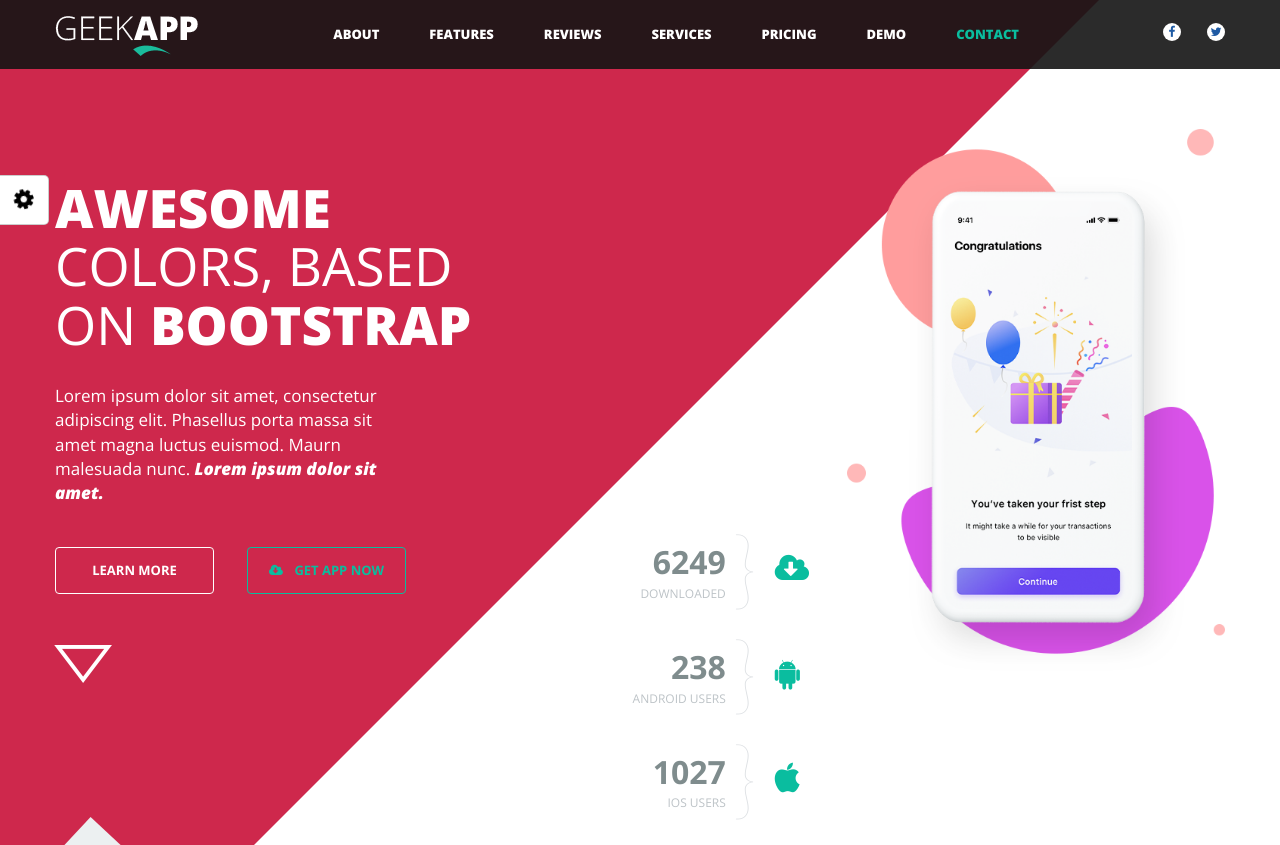
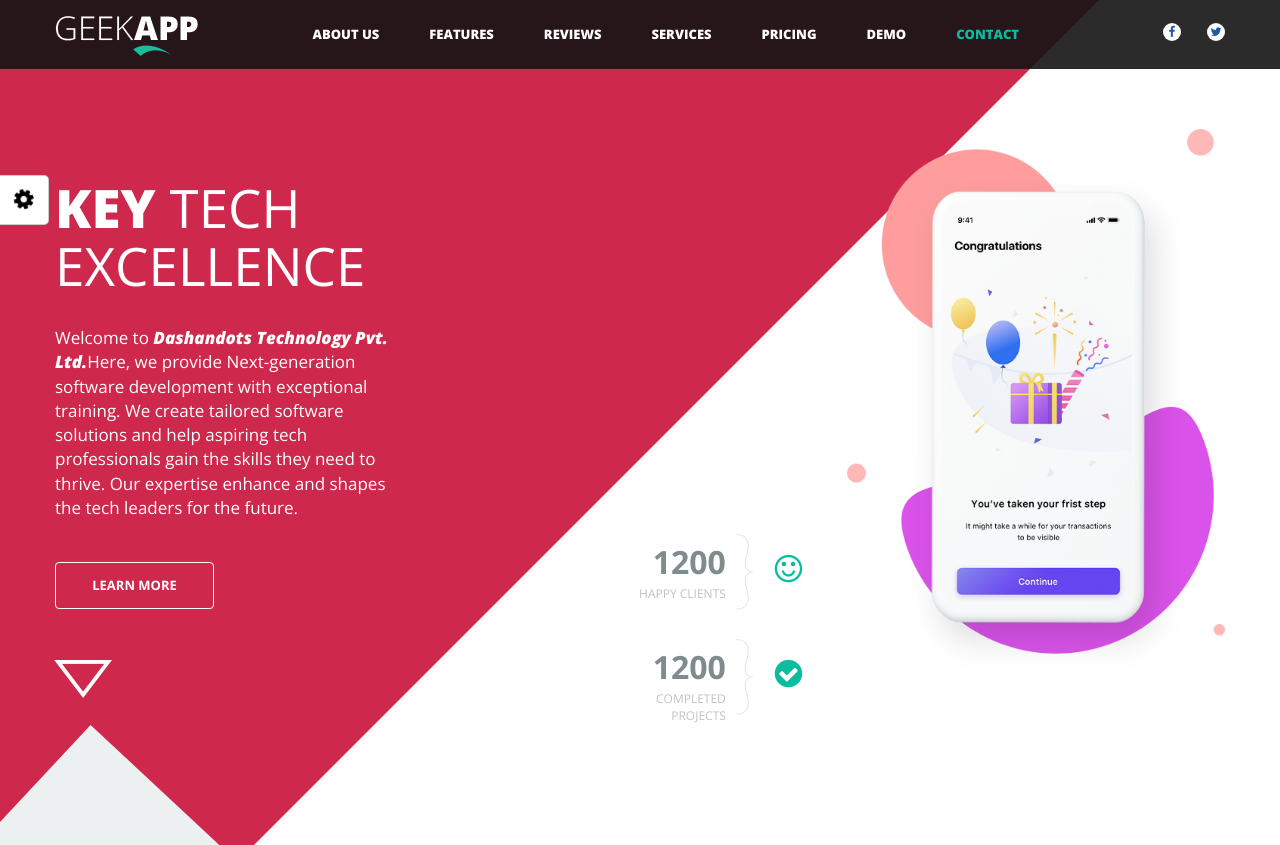
Before and after one commit to sumit245/dashandots_new_design, a website: page index.html in a window 1280 px wide. Shown: the top 845 px of the page. Drawn offline with nearby package versions, Linux system fonts and the light colour scheme.

Commit message:
Changes in About Section

```diff
--- a/index.html
+++ b/index.html
@@ -92,7 +92,7 @@
                     class="collapse navbar-collapse bs-navbar-collapse no-padding"
                   >
                     <ul class="nav navbar-nav navbar-right uppercase">
-                      <li><a href="#about" class="scroll">About</a></li>
+                      <li><a href="#about" class="scroll">About US</a></li>
                       <li><a href="#features" class="scroll">Features</a></li>
                       <li><a href="#reviews" class="scroll">Reviews</a></li>
                       <li><a href="#services" class="scroll">Services</a></li>
@@ -141,20 +141,18 @@
                   <ul class="slide-text slides">
                     <li class="capitalize">
                       <h1 class="text-uppercase">
-                        <span class="text-extrabold">A geek App</span> Built for
-                        passionate people
+                        <span class="text-extrabold">Tech</span>
+                      Meets Innovation
                       </h1>
                     </li>
                     <li class="capitalize">
                       <h1 class="text-uppercase">
-                        <span class="text-extrabold">A geek App</span> Built
-                        with Excellent Design
+                        <span class="text-extrabold">Top</span> Solution Provider
                       </h1>
                     </li>
-                    <li class="capitalize">
+                      <li class="capitalize">
                       <h1 class="text-uppercase">
-                        <span class="text-extrabold">Awesome</span> Colors,
-                        Based On <span class="text-extrabold">Bootstrap</span>
+                        <span class="text-extrabold"> Key</span> Tech Excellence
                       </h1>
                     </li>
                   </ul>
@@ -163,12 +161,8 @@
                 <div class="row">
                   <div class="col-md-10">
                     <p class="banner-text">
-                      Lorem ipsum dolor sit amet, consectetur adipiscing elit.
-                      Phasellus porta massa sit amet magna luctus euismod. Maurn
-                      malesuada nunc.
-                      <span class="extrabold-italic"
-                        >Lorem ipsum dolor sit amet.</span
-                      >
+                     Welcome to <span class="extrabold-italic"
+                        >Dashandots Technology Pvt. Ltd.</span>Here, we provide Next-generation software development with exceptional training. We create tailored software solutions and help aspiring tech professionals gain the skills they need to thrive. Our expertise enhance and shapes the tech leaders for the future.
                     </p>
                   </div>
                 </div>
@@ -178,11 +172,7 @@
                     href="#"
                     class="btn gk-btn white-btn gk-btn-margin"
                     role="button"
-                    >Learn more</a
-                  >
-                  <a href="#" class="btn gk-btn green-btn" role="button"
-                    ><i class="fa fa-cloud-download"></i> Get App Now</a
-                  >
+                    >Learn more</a>
                 </div>
                 <!-- Banner Nav Shape -->
                 <div class="row triangle-shape banner-nav">
@@ -198,8 +188,9 @@
                 </div>
               </div>
               <!-- Left Banner Text Ends -->
-              <!-- Right Banner Image Begins -->
-              <div
+
+              <!-- Right Side Content Start -->
+            <div
                 class="col-md-7 right-banner-image animated"
                 data-animation="fadeInRight"
                 data-animation-delay="500"
@@ -213,14 +204,14 @@
                         <div
                           class="banner-info col-xs-6 text-right text-uppercase"
                         >
-                          <div class="count-number" data-count="6249">
+                          <div class="count-number" data-count="1200">
                             <span class="counter text-bold"></span>
                           </div>
-                          Downloaded
+                         Happy Clients
                         </div>
                         <div class="banner-info-right col-xs-6 no-padding">
                           <span class="close-brackets">}</span>
-                          <i class="fa fa-cloud-download color-green"></i>
+                          <i class="fa fa-smile-o color-green"></i>
                         </div>
                       </div>
                     </div>
@@ -230,32 +221,20 @@
                         <div
                           class="banner-info col-xs-6 text-right text-uppercase"
                         >
-                          <div class="count-number" data-count="238">
+                          <div class="count-number" data-count="1200 " >
                             <span class="counter text-bold"></span>
                           </div>
-                          Android Users
+                         Completed Projects
                         </div>
                         <div class="banner-info-right col-xs-6 no-padding">
                           <span class="close-brackets">}</span>
-                          <i class="fa fa-android color-green"></i>
+                         <i class="fa fa-check-circle color-green"></i>
                         </div>
                       </div>
                     </div>
                     <!-- Row 3 -->
                     <div class="row">
                       <div class="col-xs-12 banner-left-margin">
-                        <div
-                          class="banner-info col-xs-6 text-right text-uppercase"
-                        >
-                          <div class="count-number" data-count="1027">
-                            <span class="counter text-bold"></span>
-                          </div>
-                          IOS Users
-                        </div>
-                        <div class="banner-info-right col-xs-6 no-padding">
-                          <span class="close-brackets">}</span>
-                          <i class="fa fa-apple color-green"></i>
-                        </div>
                       </div>
                     </div>
                   </div>
@@ -270,7 +249,7 @@
                   </div>
                 </div>
               </div>
-              <!-- Right Banner Image Begins -->
+              <!-- Right Side Content End-->
             </div>
           </div>
         </div>
```
